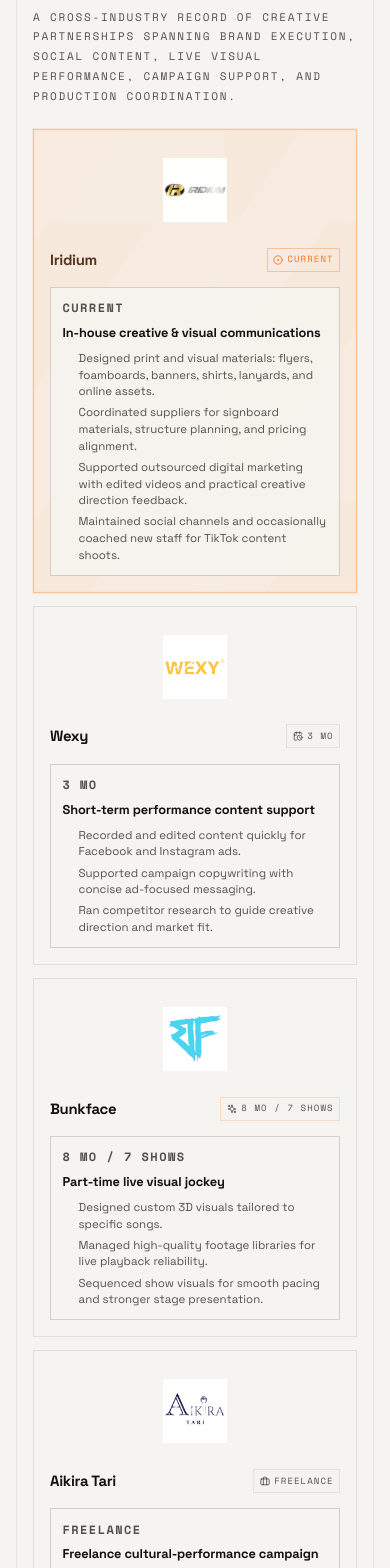
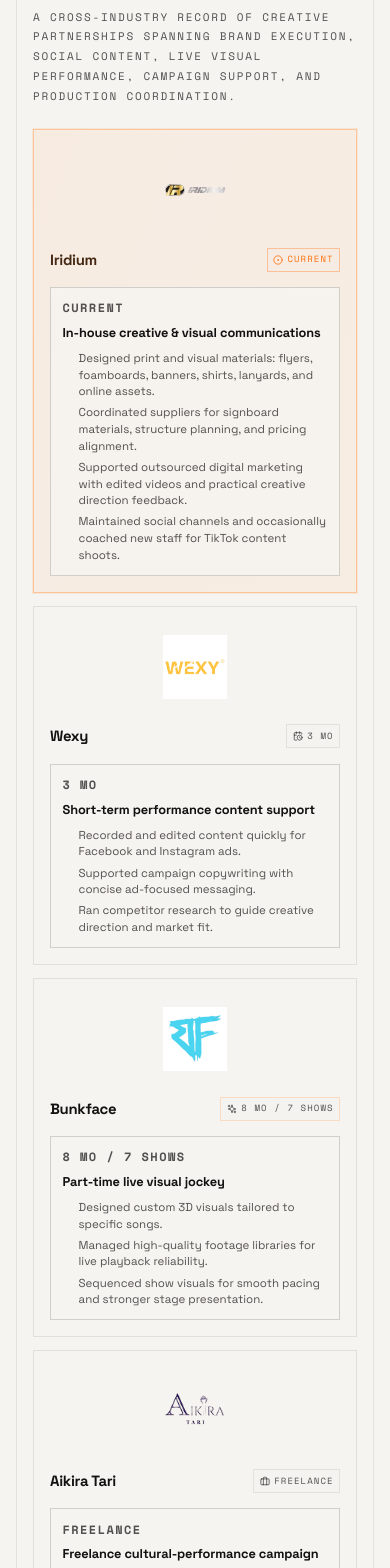
Before and after one commit to abangtan6/tanzelsvp, a React (Vite) app: page / in a window 390 px wide. Shown: the part 4020-5588 px from the top of the page. Built offline with nearby package versions, Linux system fonts and the light colour scheme.

Commit message:
Refine logo rendering and mobile project preview presentation

```diff
--- a/src/components/sections/WebAppsSection.jsx
+++ b/src/components/sections/WebAppsSection.jsx
@@ -99,13 +99,24 @@
                 <article key={item.title} className="portfolio-card">
                   <div className="portfolio-media">
                     {item.image && !brokenPreviews[item.title] ? (
-                      <div className="portfolio-media-browser">
+                      <div className={`portfolio-media-browser ${item.previewMode === 'mobile' ? 'portfolio-media-browser-mobile' : ''}`}>
                         <div className="portfolio-browser-bar">
                           <span className="portfolio-browser-dot" />
                           <span className="portfolio-browser-dot" />
                           <span className="portfolio-browser-dot" />
                           <p>{getHostLabel(item.href)}</p>
                         </div>
+                        {item.previewMode === 'mobile' ? (
+                          <div className="portfolio-mobile-frame">
+                            <img
+                              src={item.image}
+                              alt={`${item.title} preview`}
+                              className="portfolio-media-image portfolio-media-image-mobile"
+                              loading="lazy"
+                              onError={() => setBrokenPreviews((current) => ({ ...current, [item.title]: true }))}
+                            />
+                          </div>
+                        ) : (
                           <img
                             src={item.image}
                             alt={`${item.title} preview`}
@@ -113,6 +124,7 @@
                             loading="lazy"
                             onError={() => setBrokenPreviews((current) => ({ ...current, [item.title]: true }))}
                           />
+                        )}
                       </div>
                     ) : (
                       <div className="portfolio-placeholder portfolio-preview-fallback">
--- a/src/data/portfolio.js
+++ b/src/data/portfolio.js
@@ -224,7 +224,7 @@
 export const brandItems = [
   {
     name: 'Iridium',
-    src: '/brands/iridium.webp',
+    src: '/brands/iridium.svg',
     duration: 'Current',
     statusType: 'current',
     isCurrent: true,
@@ -265,8 +265,8 @@
   },
   {
     name: 'Aikira Tari',
-    src: '/brands/aikira-tari.webp',
-    darkSrc: '/brands/aikira-tari-dark.webp',
+    src: '/brands/aikira-tari.svg',
+    darkSrc: '/brands/aikira-tari-dark.svg',
     duration: 'Freelance',
     statusType: 'freelance',
     role: 'Freelance cultural-performance campaign',
@@ -279,8 +279,8 @@
   },
   {
     name: 'Hennaline',
-    src: '/brands/hennaline.webp',
-    darkSrc: '/brands/hennaline-dark.webp',
+    src: '/brands/hennaline-dark.svg',
+    darkSrc: '/brands/hennaline-dark.svg',
     duration: 'Growth track',
     statusType: 'growth',
     role: 'Foundational social, content, and ops role',
@@ -344,6 +344,7 @@
     summary: 'Lightweight dashboard system built to track vehicle service progress in one view.',
     href: 'https://iridiumtracker.onrender.com/dashboard',
     image: 'https://s.wordpress.com/mshots/v1/https%3A%2F%2Firidiumtracker.onrender.com%2Fdashboard?w=1600',
+    previewMode: 'desktop',
     videoSrc: '',
     caseStudy: {
       projectTitle: 'Automotive Customer Car Tracker',
@@ -378,7 +379,8 @@
     category: 'Website / Brand Marketing',
     summary: 'Dedicated service landing page that replaced a messy Linktree entry point from social media.',
     href: 'https://websiteiridium.onrender.com/',
-    image: 'https://s.wordpress.com/mshots/v1/https%3A%2F%2Fwebsiteiridium.onrender.com%2F?w=1600',
+    image: 'https://s.wordpress.com/mshots/v1/https%3A%2F%2Fwebsiteiridium.onrender.com%2F?w=420',
+    previewMode: 'mobile',
     videoSrc: '',
     caseStudy: {
       projectTitle: 'Automotive Landing Page Redesign',
--- a/src/index.css
+++ b/src/index.css
@@ -1089,6 +1089,7 @@
     align-items: center;
     justify-content: center;
     border-radius: 0.12rem;
+    overflow: hidden;
   }
 
   .brand-logo-caption {
@@ -1257,6 +1258,11 @@
 
   .brand-logo-image-hennaline {
     --brand-scale: 1.2;
+    filter: brightness(0.16) saturate(0.7) contrast(1.2);
+  }
+
+  .dark .brand-logo-image-hennaline {
+    filter: none;
   }
 
   .brand-logo-image-ase {
@@ -1271,18 +1277,18 @@
   .brand-logo-slot-current::before {
     content: '';
     position: absolute;
-    inset: 0;
+    inset: 1px;
     pointer-events: none;
-    background: repeating-linear-gradient(
-      125deg,
-      rgba(255, 120, 35, 0.08) 0 22%,
-      rgba(255, 174, 109, 0.18) 22% 44%,
-      rgba(255, 120, 35, 0.08) 44% 66%,
-      rgba(255, 191, 132, 0.16) 66% 88%
+    background: linear-gradient(
+      112deg,
+      rgba(255, 126, 42, 0.06) 0%,
+      rgba(255, 186, 126, 0.18) 30%,
+      rgba(255, 118, 32, 0.07) 58%,
+      rgba(255, 194, 135, 0.16) 100%
     );
-    background-size: 280px 280px;
-    animation: currentBrandFlow 10s linear infinite;
-    opacity: 0.9;
+    background-size: 200% 200%;
+    animation: currentBrandFlow 6.5s ease-in-out infinite alternate;
+    opacity: 0.88;
   }
 
   .brand-logo-slot-current .brand-logo-caption h3 {
@@ -1290,12 +1296,12 @@
   }
 
   .dark .brand-logo-slot-current::before {
-    background: repeating-linear-gradient(
-      125deg,
-      rgba(255, 117, 36, 0.09) 0 22%,
-      rgba(255, 174, 109, 0.15) 22% 44%,
-      rgba(255, 117, 36, 0.08) 44% 66%,
-      rgba(255, 191, 132, 0.12) 66% 88%
+    background: linear-gradient(
+      112deg,
+      rgba(255, 122, 38, 0.08) 0%,
+      rgba(255, 176, 108, 0.16) 30%,
+      rgba(255, 122, 38, 0.08) 58%,
+      rgba(255, 184, 127, 0.13) 100%
     );
   }
 
@@ -1358,6 +1364,10 @@
     overflow: hidden;
   }
 
+  .portfolio-media-browser-mobile {
+    background: linear-gradient(180deg, rgba(255, 255, 255, 0.04), transparent), var(--surface-light);
+  }
+
   .portfolio-browser-bar {
     min-height: 1.55rem;
     border-bottom: 1px solid var(--border-soft);
@@ -1385,6 +1395,24 @@
     white-space: nowrap;
     overflow: hidden;
     text-overflow: ellipsis;
+  }
+
+  .portfolio-mobile-frame {
+    flex: 1;
+    display: grid;
+    place-items: center;
+    padding: 0.8rem;
+    background: linear-gradient(180deg, rgba(255, 107, 0, 0.04), transparent);
+  }
+
+  .portfolio-media-image-mobile {
+    width: min(100%, 178px);
+    height: 100%;
+    max-height: 260px;
+    border: 1px solid var(--border-soft);
+    object-fit: cover;
+    object-position: top center;
+    border-radius: 0.12rem;
   }
 
   .portfolio-media-image {
@@ -2428,10 +2456,10 @@
 
 @keyframes currentBrandFlow {
   0% {
-    background-position: 0 50%;
+    background-position: 0% 48%;
   }
 
   100% {
-    background-position: 280px 50%;
+    background-position: 100% 52%;
   }
 }
```
Lines whose indentation alone changed are shown as unchanged.
